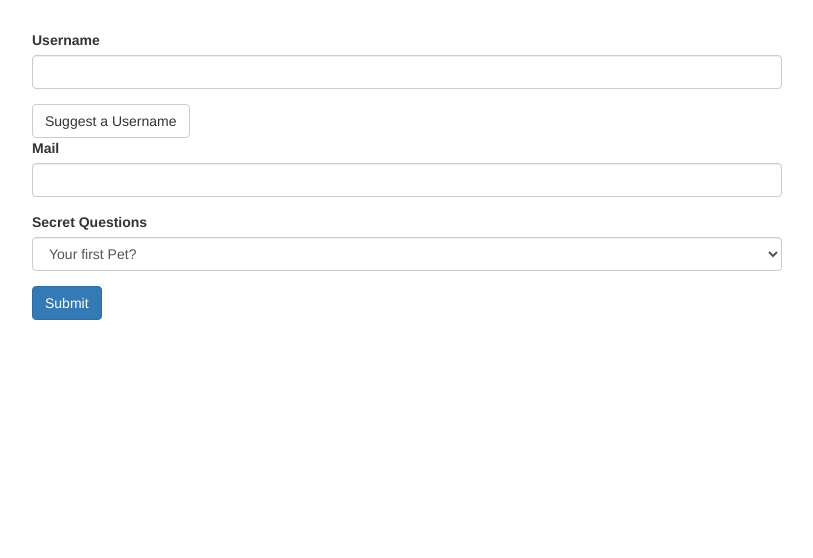
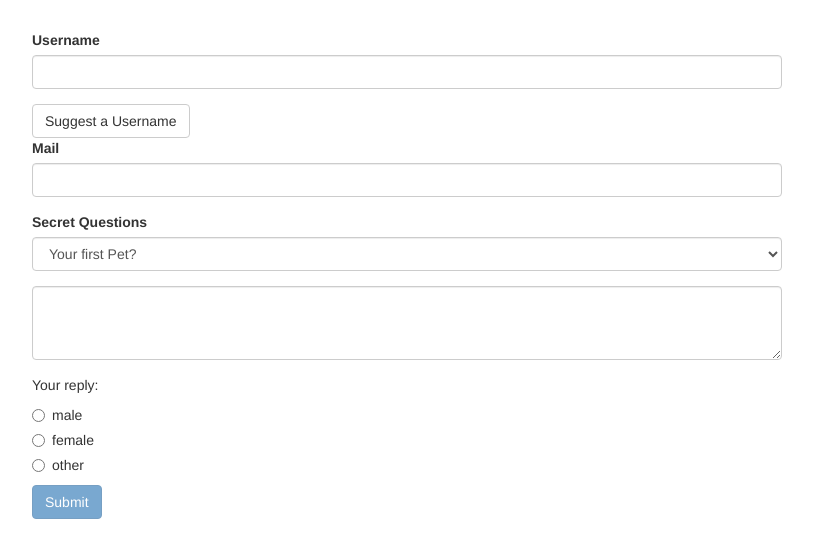
Before and after one commit to dtbradfield/angularFormsTemplateDriven, an Angular app: page / in a window 1280 px wide. Shown: the top 558 px of the page, without its empty margins (233-1046 px from the left). Built offline with nearby package versions, Linux system fonts and the light colour scheme.

Commit message:
used template driven form control in angular

```diff
--- a/src/app/app.component.css
+++ b/src/app/app.component.css
@@ -1,3 +1,7 @@
 .container {
   margin-top: 30px;
 }
+
+input.ng-invalid.ng-touched {
+  border: 2px solid red;
+}
--- a/src/app/app.component.html
+++ b/src/app/app.component.html
@@ -1,26 +1,70 @@
 <div class="container">
   <div class="row">
     <div class="col-xs-12 col-sm-10 col-md-8 col-sm-offset-1 col-md-offset-2">
-      <form>
-        <div id="user-data">
+      <form (ngSubmit)="onSubmit()" #f="ngForm">
+        <div
+          id="user-data"
+          ngModelGroup="userData"
+          #userData="ngModelGroup">
           <div class="form-group">
             <label for="username">Username</label>
-            <input type="text" id="username" class="form-control">
+            <input type="text"
+            id="username"
+            class="form-control"
+            ngModel
+            name="username"
+            required>
           </div>
           <button class="btn btn-default" type="button">Suggest a Username</button>
           <div class="form-group">
             <label for="email">Mail</label>
-            <input type="email" id="email" class="form-control">
+            <input
+            type="email"
+            id="email"
+            class="form-control"
+            ngModel
+            name="email"
+            required
+            email
+            #email="ngModel">
+          <span class="help-block" *ngIf="!email.valid && email.touched">Please enter a valid email, st00pid</span>
           </div>
         </div>
+        <p *ngIf="!userData.valid && userData.touched">User Data is Invalid</p>
         <div class="form-group">
           <label for="secret">Secret Questions</label>
-          <select id="secret" class="form-control">
+          <select
+          id="secret"
+          class="form-control"
+          [ngModel]="defaultQuestion"
+          name="secret">
             <option value="pet">Your first Pet?</option>
             <option value="teacher">Your first teacher?</option>
           </select>
         </div>
-        <button class="btn btn-primary" type="submit">Submit</button>
+        <div class="form-group">
+          <textarea
+          name="questionAnswer"
+          rows="3"
+          class="form-control"
+          [(ngModel)]="answer">
+        </textarea>
+        </div>
+        <p>Your reply: {{ answer }}</p>
+        <div class="radio" *ngFor="let gender of genders">
+          <label>
+            <input
+            type="radio"
+            name="gender"
+            ngModel
+            [value]="gender">
+            {{ gender }}
+          </label>
+        </div>
+        <button
+        class="btn btn-primary"
+        type="submit"
+        [disabled]="!f.valid">Submit</button>
       </form>
     </div>
   </div>
--- a/src/app/app.component.ts
+++ b/src/app/app.component.ts
@@ -1,4 +1,5 @@
-import { Component } from '@angular/core';
+import { Component, ViewChild } from '@angular/core';
+import { NgForm } from '@angular/forms';
 
 @Component({
   selector: 'app-root',
@@ -6,7 +7,19 @@ import { Component } from '@angular/core';
   styleUrls: ['./app.component.css']
 })
 export class AppComponent {
+  @ViewChild('f') signupForm: NgForm;
+  defaultQuestion = 'pet';
+  answer= '';
+  genders = ['male', 'female', 'other'];
+
   suggestUserName() {
     const suggestedName = 'Superuser';
   }
+
+  //onSubmit(form: NgForm) {
+    //console.log(form)
+  //}
+  onSubmit() {
+    console.log(this.signupForm);
+  }
 }
```
